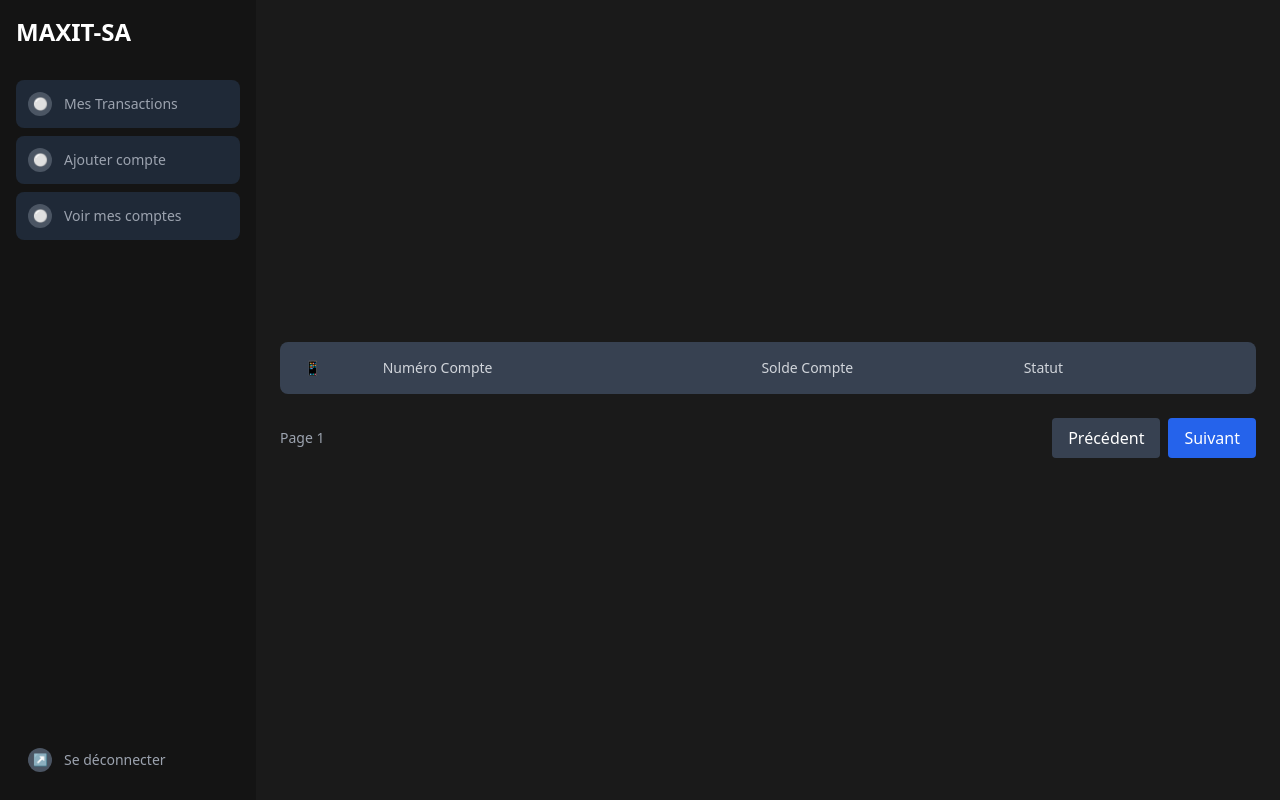
After one commit to gorguimarena/MAXITSA, a PHP site: template templates/compte/liste.php in a window 1280 px wide. The commit adds this page. Run offline with PHP 8.4, Linux system fonts and the light colour scheme; the template is opened without the code that fills it, so the values that code supplies are empty; some libraries are stand-ins or nearby versions.

Commit message:
realisation de liste de compte pour le chnagement de compte en defaut

```diff
--- /dev/null
+++ b/templates/compte/liste.php
@@ -0,0 +1,58 @@
+<div class="flex justify-center w-full h-full flex-col">
+    <div class="bg-gray-800 rounded-lg overflow-hidden">
+        <!-- Table Header -->
+        <div class="grid grid-cols-12 gap-4 px-6 py-4 bg-gray-700 text-sm font-medium text-gray-300">
+            <div class="col-span-1">📱</div>
+            <div class="col-span-4">Numéro Compte</div>
+            <div class="col-span-3 text-center">Solde Compte</div>
+            <div class="col-span-3 text-center">Statut</div>
+            <div class="col-span-1"></div>
+        </div>
+
+        <!-- Table Rows -->
+        <div class="divide-y divide-gray-700">
+            <?php foreach ($comptes as $compte): ?>
+                <?php
+                $numero = $compte->getNumeroTel();
+                $solde = number_format($compte->getSolde(), 0, ',', ' ') . ' Fcfa';
+                $statut = $compte->isDefault() ? 'Default' : 'Secondaire';
+                ?>
+                <div class="grid grid-cols-12 gap-4 px-6 py-4 hover:bg-gray-700 transition-colors">
+                    <div class="col-span-1">
+                        <div class="w-8 h-8 bg-gray-600 rounded flex items-center justify-center">
+                            <span class="text-xs">📱</span>
+                        </div>
+                    </div>
+                    <div class="col-span-4 font-mono"><?= htmlspecialchars($numero) ?></div>
+                    <div class="col-span-3 text-center"><?= $solde ?></div>
+                    <div class="col-span-3 text-center">
+                        <span class="px-3 py-1 bg-gray-600 rounded-full text-sm"><?= $statut ?></span>
+                    </div>
+                    <div class="col-span-1">
+                        <div class="col-span-1">
+                            <?php if (!$compte->isDefault()): ?>
+                                <form method="POST" action="/client/compte/rendre-principal/<?= $compte->getId() ?>" class="inline">
+                                    <button type="submit" class="text-gray-400 hover:text-white" title="Définir comme principal">
+                                        <svg class="w-5 h-5" fill="none" stroke="currentColor" viewBox="0 0 24 24">
+                                            <path stroke-linecap="round" stroke-linejoin="round" stroke-width="2" d="M11 5H6a2 2 0 00-2 2v11a2 2 0 002 2h11a2 2 0 002-2v-5m-1.414-9.414a2 2 0 112.828 2.828L11.828 15H9v-2.828l8.586-8.586z" />
+                                        </svg>
+                                    </button>
+                                </form>
+                            <?php endif; ?>
+                        </div>
+
+                    </div>
+                </div>
+            <?php endforeach; ?>
+        </div>
+    </div>
+
+    <!-- Pagination -->
+    <div class="flex items-center justify-between mt-6">
+        <div class="text-sm text-gray-400">Page 1</div>
+        <div class="flex space-x-2">
+            <button class="px-4 py-2 bg-gray-700 text-white rounded hover:bg-gray-600 transition-colors">Précédent</button>
+            <button class="px-4 py-2 bg-blue-600 text-white rounded hover:bg-blue-700 transition-colors">Suivant</button>
+        </div>
+    </div>
+</div>
--- a/templates/layouts/base.layout.php
+++ b/templates/layouts/base.layout.php
@@ -52,7 +52,7 @@
                         </div>
                         <span class="text-sm text-gray-custom">Ajouter compte</span>
                     </a>
-                    <a href="#" class="flex items-center space-x-3 p-3 rounded-lg bg-gray-800">
+                    <a href="/client/comptes" class="flex items-center space-x-3 p-3 rounded-lg bg-gray-800">
                         <div class="w-6 h-6 bg-gray-600 rounded-full flex items-center justify-center">
                             <span class="text-xs">⚪</span>
                         </div>
```
Also changed, not shown: routes/route.web.php (+11 -0 lines), src/controller/CompteController.php (+16 -3 lines), src/entity/Client.php (+8 -9 lines), src/entity/Compte.php (+7 -7 lines), src/repository/CompteRepository.php (+52 -4 lines), src/service/CompteService.php (+8 -0 lines), public/images/uploads/img_687be68e321fc1.76685720.png (added), public/images/uploads/img_687be68e323f78.11008449.png (added), templates/compte/new_compte.php (renamed from templates/transaction/new_compte.php), 1 other file.
